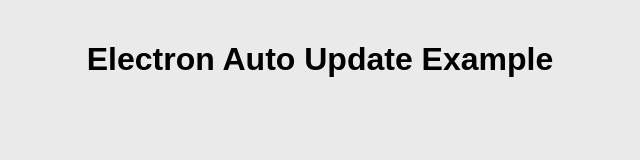
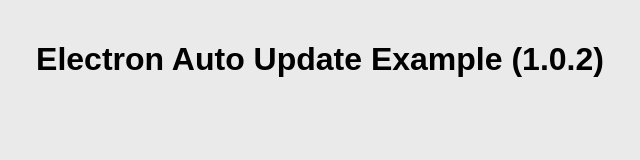
Before and after one commit to HtayHlaingAung/electron-updater, an Electron app: page index.html in a window 800 px wide. Shown: the whole page, without its empty margins (80-720 px from the left). Drawn offline with Linux system fonts and the light colour scheme; no server answers.

Commit message:
feat: update the version and app header text

```diff
--- a/index.html
+++ b/index.html
@@ -30,7 +30,7 @@
 </head>
 
 <body>
-    <h1>Electron Auto Update Example</h1>
+    <h1>Electron Auto Update Example (1.0.2)</h1>
     <p id="version"></p>
 
     <div id="notification" class="hidden">
--- a/package.json
+++ b/package.json
@@ -1,6 +1,6 @@
 {
   "name": "electron-updater-test",
-  "version": "1.0.1",
+  "version": "1.0.2",
   "description": "Test Only",
   "main": "main.js",
   "scripts": {
```
